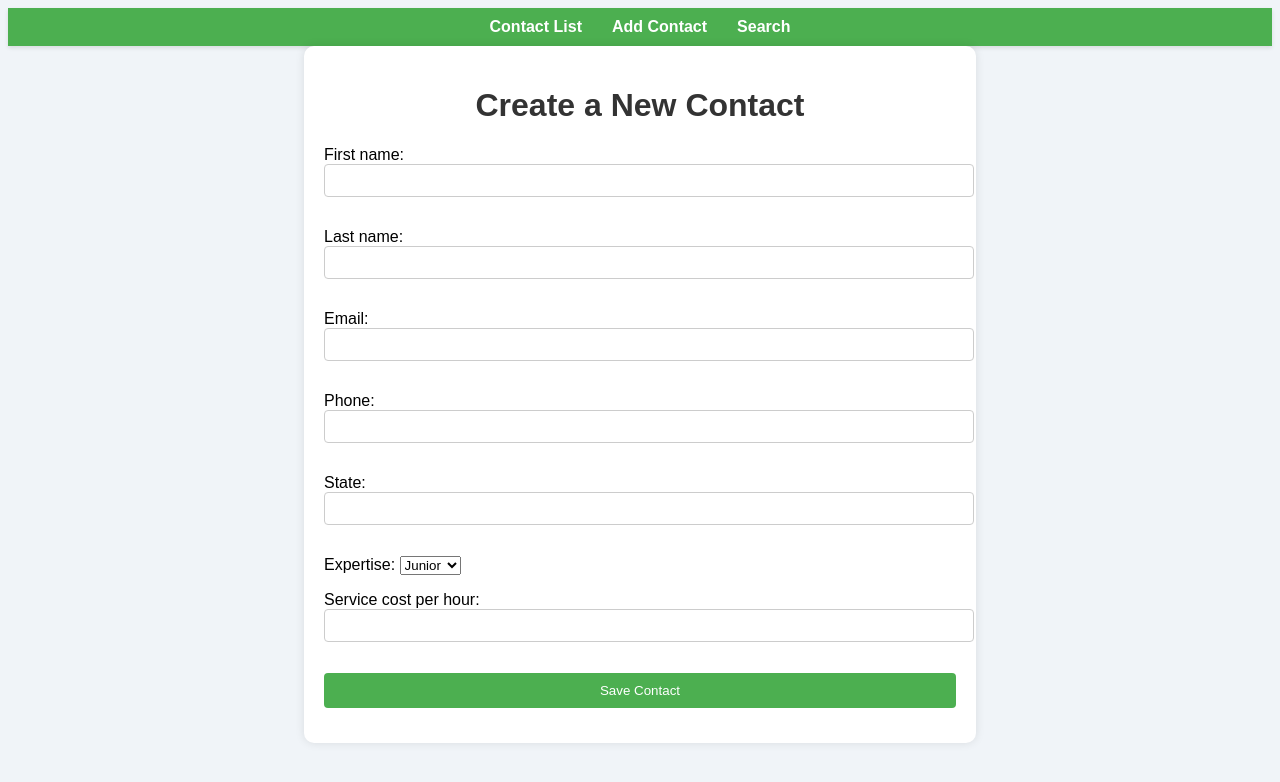
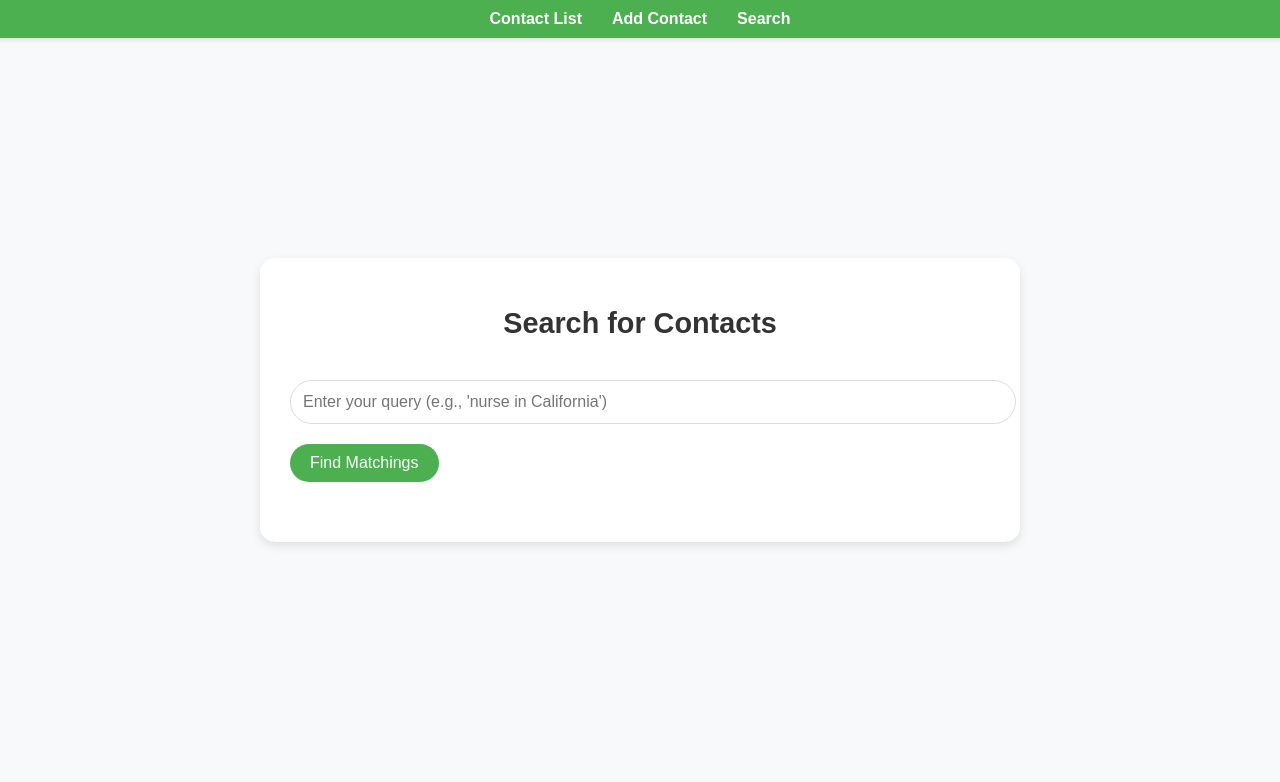
Before and after one commit to Hildaawada/Assignment3-Django-Project, a Django app: page / in a window 1280 px wide. Shown: the top 782 px of the page. Run offline with Django 5.2, Linux system fonts and the light colour scheme.

Commit message:
Hilda Modifications2

```diff
--- a/contact_app/nlp_utils.py
+++ b/contact_app/nlp_utils.py
@@ -15,22 +15,27 @@ matcher.add("JOB_TITLE", [[{"POS": "NOUN"}, {"POS": "NOUN", "OP": "*"}]])
 # Configure logging
 logging.basicConfig(level=logging.WARNING)
 
+US_STATES = {
+    "alabama", "alaska", "arizona", "arkansas", "california", "colorado",
+    "connecticut", "delaware", "florida", "georgia", "hawaii", "idaho", "illinois",
+    "indiana", "iowa", "kansas", "kentucky", "louisiana", "maine", "maryland",
+    "massachusetts", "michigan", "minnesota", "mississippi", "missouri", "montana",
+    "nebraska", "nevada", "new hampshire", "new jersey", "new mexico", "new york",
+    "north carolina", "north dakota", "ohio", "oklahoma", "oregon", "pennsylvania",
+    "rhode island", "south carolina", "south dakota", "tennessee", "texas", "utah",
+    "vermont", "virginia", "washington", "west virginia", "wisconsin", "wyoming"
+}
+
 def parse_query(query):
     """
     Parse the user query to extract job titles, locations, maximum hourly rate, and query vector.
-
-    Args:
-        query (str): The user query.
-
-    Returns:
-        dict: A dictionary containing extracted information.
     """
     Doc = nlp(query)
     parsed = {
         "job_titles": [],
         "locations": [],
         "max_hourly_rate": None,
-        "query_vector": model.encode([query]).reshape(1, -1)  # Ensure this is a 2D array
+        "query_vector": model.encode([query]).reshape(1, -1)
     }
 
     # Extract job titles using matcher
@@ -42,7 +47,10 @@ def parse_query(query):
     # Extract entities
     for ent in Doc.ents:
         if ent.label_ == "GPE":
-            parsed["locations"].append(ent.text)
+            location = ent.text.strip().lower()
+            if location not in US_STATES:
+                raise ValueError(f"We currently only support US locations. '{ent.text}' is outside the supported region.")
+            parsed["locations"].append(location)
         elif ent.label_ == "MONEY":
             amount = ent.text.strip().replace("$", "").replace(",", "").lower()
             try:
@@ -55,9 +63,6 @@ def parse_query(query):
 def fetch_profiles():
     """
     Fetch profiles from the database and format them into a list of dictionaries.
-
-    Returns:
-        list: A list of formatted profiles.
     """
     profiles = Professional.objects.values(
         "id", "job_title", "state", "service_cost_per_hour", "expertise"
@@ -66,28 +71,17 @@ def fetch_profiles():
 
     for profile in profiles:
         try:
-            # Convert hourly_rate to a float if possible
             profile["service_cost_per_hour"] = float(profile["service_cost_per_hour"])
         except (ValueError, TypeError):
             logging.warning(f"Invalid hourly rate for profile ID {profile['id']}")
             continue
-
-        # Append to the formatted profiles
         formatted_profiles.append(profile)
 
     return formatted_profiles
 
-def find_recommendations(query, profiles=None, weights=None):
+def find_recommendations(query, profiles=None, weights=None, threshold=0.5):
     """
     Find and rank profiles based on the user query using weighted scoring and fuzzy matching.
-
-    Args:
-        query (str): The user query.
-        profiles (list, optional): List of profiles to consider. If None, fetch from database.
-        weights (dict, optional): Weights for different criteria. Defaults to None.
-
-    Returns:
-        list: A list of top 10 recommended profiles.
     """
     weights = weights or {
         "job_title": 0.4,
@@ -95,9 +89,11 @@ def find_recommendations(query, profiles=None, weights=None):
         "hourly_rate": 0.2,
         "semantic_similarity": 0.1
     }
-    query_features = parse_query(query)
+    try:
+        query_features = parse_query(query)
+    except ValueError as e:
+        return str(e)
 
-    # Use passed profiles or fetch from database
     if profiles is None:
         profiles = fetch_profiles()
 
@@ -110,19 +106,17 @@ def find_recommendations(query, profiles=None, weights=None):
         if query_features["job_titles"]:
             profile_job_title = profile.get("job_title", "")
             if profile_job_title:
-                # Use fuzzy matching to compare job titles
                 for jt in query_features["job_titles"]:
                     ratio = fuzz.token_set_ratio(jt.lower(), profile_job_title.lower())
                     if ratio > 80:
                         score += weights["job_title"]
-                        break  # Break after the first match
+                        break
 
         # Location Matching
         if query_features["locations"]:
             profile_location = profile.get("state", "")
-            if profile_location:
-                if profile_location.lower() in [loc.lower() for loc in query_features["locations"]]:
-                    score += weights["location"]
+            if profile_location.lower() in query_features["locations"]:
+                score += weights["location"]
 
         # Hourly Rate Matching
         if query_features["max_hourly_rate"] is not None:
@@ -137,16 +131,16 @@ def find_recommendations(query, profiles=None, weights=None):
         # Semantic Similarity
         profile_job_title = profile.get("job_title", "")
         if profile_job_title:
-            profile_vector = model.encode([profile_job_title]).reshape(1, -1)  # Ensure this is a 2D array
+            profile_vector = model.encode([profile_job_title]).reshape(1, -1)
             semantic_similarity = cosine_similarity(
                 query_features["query_vector"],
                 profile_vector
             )[0][0]
             score += weights["semantic_similarity"] * semantic_similarity
-        else:
-            semantic_similarity = 0
 
-        recommendations.append((profile, score))
+        # Add profile only if score >= threshold
+        if score >= threshold:
+            recommendations.append((profile, score))
 
     # Sort recommendations based on score
     recommendations.sort(key=lambda x: x[1], reverse=True)
--- a/contact_app/templates/contact_app/search_query.html
+++ b/contact_app/templates/contact_app/search_query.html
@@ -57,6 +57,15 @@
         }
         button:hover {
             background-color: #45a049;
+        }
+        .error-message {
+            margin-top: 20px;
+            padding: 15px;
+            background-color: #ffe6e6;
+            border: 1px solid red;
+            border-radius: 8px;
+            color: #cc0000;
+            text-align: center;
         }
         .results {
             margin-top: 30px;
@@ -184,6 +193,13 @@
             <button type="submit">Find Matchings</button>
         </form>
 
+        <!-- Error Message -->
+        {% if error_message %}
+        <div class="error-message">
+            {{ error_message }}
+        </div>
+        {% endif %}
+
         <!-- Results Section -->
         <div class="results">
             {% if query %}
@@ -210,7 +226,9 @@
                         {% endfor %}
                     </ul>
                 {% else %}
+                    {% if not error_message %}
                     <p style="color: #999;">No matching results found. Try a different query.</p>
+                    {% endif %}
                 {% endif %}
             {% endif %}
         </div>
--- a/contact_app/urls.py
+++ b/contact_app/urls.py
@@ -2,11 +2,11 @@ from django.urls import path
 from . import views
 
 urlpatterns = [
-    path('', views.add_professional, name='add_contact'),
+    path('contactadd/', views.add_professional, name='add_contact'),
     path('contacts/', views.contact_list, name='contact_list'),
     path('edit/<int:id>/', views.edit_professional, name='edit_contact'),
     path('delete/<int:id>/', views.delete_professional, name='delete_contact'),
-    path('search/', views.search_query, name='search_query'),
+    path('', views.search_query, name='search_query'),
     path('success/', views.success_page, name='success')  # New path for the success page
 
 
--- a/contact_app/views.py
+++ b/contact_app/views.py
@@ -1,22 +1,36 @@
-
-# Create your views here.
-from django.shortcuts import render, redirect
+from django.shortcuts import render, redirect, get_object_or_404
 from .forms import ProfessionalForm
 from .models import Professional
-from django.shortcuts import get_object_or_404
 from .nlp_utils import find_recommendations
-
 
 
 def search_query(request):
     query = request.GET.get('query', '')
+    error_message = None
     recommendations = []
 
     if query:
         contacts = Professional.objects.all().values()  # Fetch all profiles or contacts
-        recommendations = find_recommendations(query, list(contacts))  # Your recommendation logic
+        result = find_recommendations(query, list(contacts))
 
-    return render(request, 'contact_app/search_query.html', {'query': query, 'recommendations': recommendations})
+        if isinstance(result, str):
+            # result is an error message
+            error_message = result
+        else:
+            # result is a list of recommendations
+            recommendations = result
+
+    return render(
+        request,
+        'contact_app/search_query.html',
+        {
+            'query': query,
+            'recommendations': recommendations,
+            'error_message': error_message
+        }
+    )
+
+
 def add_professional(request):
     if request.method == 'POST':
         form = ProfessionalForm(request.POST)
@@ -27,16 +41,18 @@ def add_professional(request):
         form = ProfessionalForm()
     return render(request, 'contact_app/add_professional.html', {'form': form})
 
+
 def contact_list(request):
     contacts = Professional.objects.all()
     return render(request, 'contact_app/contact_list.html', {'contacts': contacts})
+
 
 def success_page(request):
     return render(request, 'contact_app/success_page.html')  # Render the success page template
 
 
 def edit_professional(request, id):
-    professional = Professional.objects.get(pk=id)
+    professional = get_object_or_404(Professional, pk=id)
     if request.method == 'POST':
         form = ProfessionalForm(request.POST, instance=professional)
         if form.is_valid():
@@ -46,6 +62,7 @@ def edit_professional(request, id):
         form = ProfessionalForm(instance=professional)
     return render(request, 'contact_app/edit_professional.html', {'form': form})
 
+
 def delete_professional(request, id):
     professional = get_object_or_404(Professional, pk=id)
     if request.method == 'POST':  # Ensures that the deletion is confirmed via POST request
```
